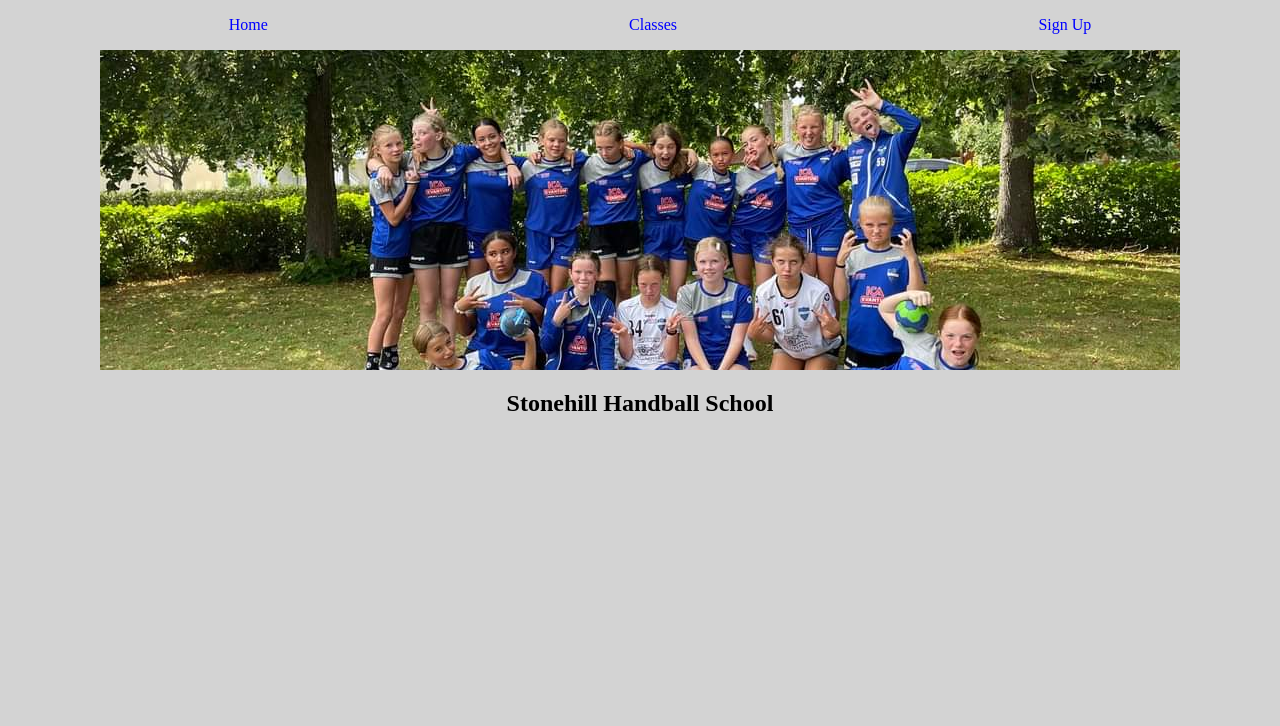
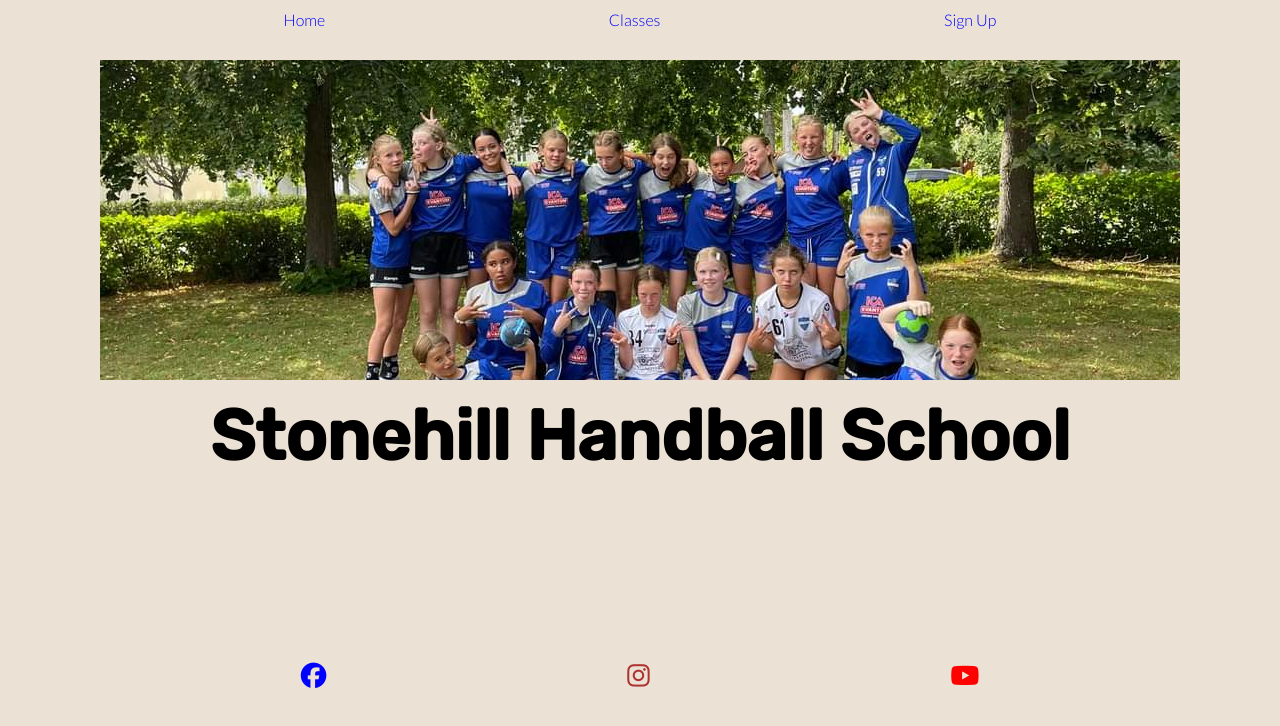
Before and after one commit to LukaGajic2/handball-school, a plain HTML site: page index.html in a window 1280 px wide. Drawn offline with Linux system fonts and the light colour scheme.

Commit message:
Added and styled social media links and heading

```diff
--- a/assets/css/style.css
+++ b/assets/css/style.css
@@ -1,14 +1,29 @@
-body {
-    background-color: lightgray;
+@import url("https://fonts.googleapis.com/css2?family=Lato:wght@300&family=Oswald&family=Rubik:wght@500&display=swap");
+
+* {
+    margin: 0;
+    padding: 0;
+    border: none;
 }
 
-ul {
+body {
+    background-color: rgb(235, 226, 213);
+    font-family: Lato, sans-serif;
+}
+
+header {
+    height: 50px;
+}
+
+.navigation {
     display: flex;
     /* flex: auto; */
-    flex-direction: row-reverse;
-    justify-content: space-around;
-    flex-wrap: nowrap;
+    flex-direction: row;
+    justify-content: space-evenly;
+    flex-wrap: wrap;
+    margin-top: 10px;
 }
+
 li {
     list-style-type: none;
 }
@@ -30,4 +45,27 @@ section {
 }
 h1 {
     text-align: center;
+    font-family: Rubik, sans-serif;
+    font-size: 70px;
+    margin: 10px;
+    padding: 5px;
 }
+
+footer {
+    height: 50px;
+}
+
+.social-media {
+    display: flex;
+    flex-direction: row;
+    flex-wrap: nowrap;
+    justify-content: space-evenly;
+    font-size: 160%;
+}
+
+.fa-youtube {
+    color: red;
+}
+.fa-instagram {
+    color: rgb(175, 50, 50);
+}
--- a/index.html
+++ b/index.html
@@ -11,20 +11,19 @@
 </head>
 <body>
     <header>
-        <nav>
-        <ul>
+        <ul class="navigation">
             <li>
-                <a href="signup.html">Sign Up</a>
+
+                <a href="index.html" class="active">Home</a>
             </li>
             <li>
                 <a href="classes.html">Classes</a>
             </li>
 
             <li>
-                <a href="index.html" class="active">Home</a>
+                <a href="signup.html">Sign Up</a>
             </li>
         </ul>
-    </nav>
     </header>
     <section>
         <div id="group-photo"></div>
@@ -35,7 +34,22 @@
         </div>
     </section>
     <footer>
+        <ul class="social-media">
+            <li>
+                <a href="https://facebook.com" target="_blank" rel="noopener" aria-label="Visit our Facebook page(opens in a new tab)"><i class="fa-brands fa-facebook"></i></a>
+            </li>
+            <li>
+                <a href="https://instagram.com" target="_blank" rel="noopener" aria-label="Visit our Instagram page(opens in a new tab)"><i class="fa-brands fa-instagram"></i></a>
+            </li>
+            <li>
+                <a href="https://youtube.com" target="_blank" rel="noopener" aria-label="Visit our YouTube page(opens in a new tab)"><i class="fa-brands fa-youtube"></i></a>
+            </li>
+        </ul>
 
     </footer>
+
+    <!-- font awesome script -->
+
+    <script src="https://kit.fontawesome.com/ae41b1528e.js" crossorigin="anonymous"></script>
 </body>
 </html>
```
Lines whose indentation alone changed are shown as unchanged.
